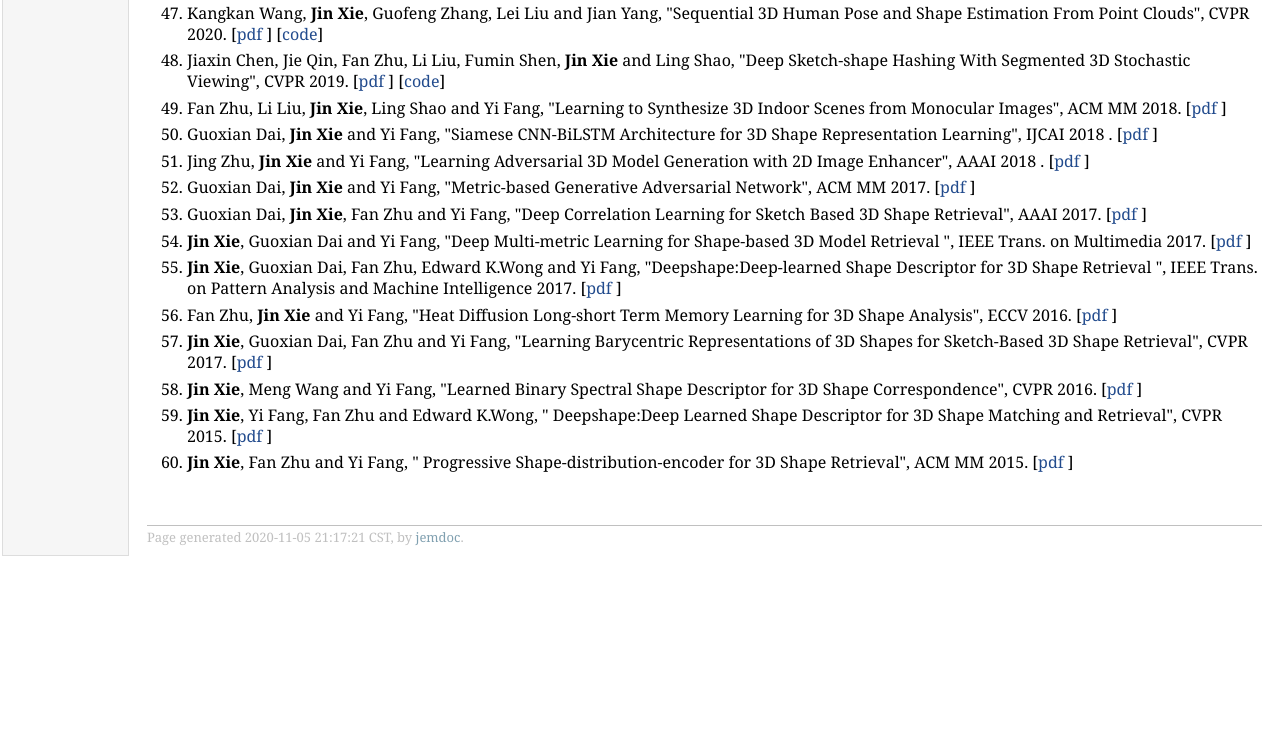
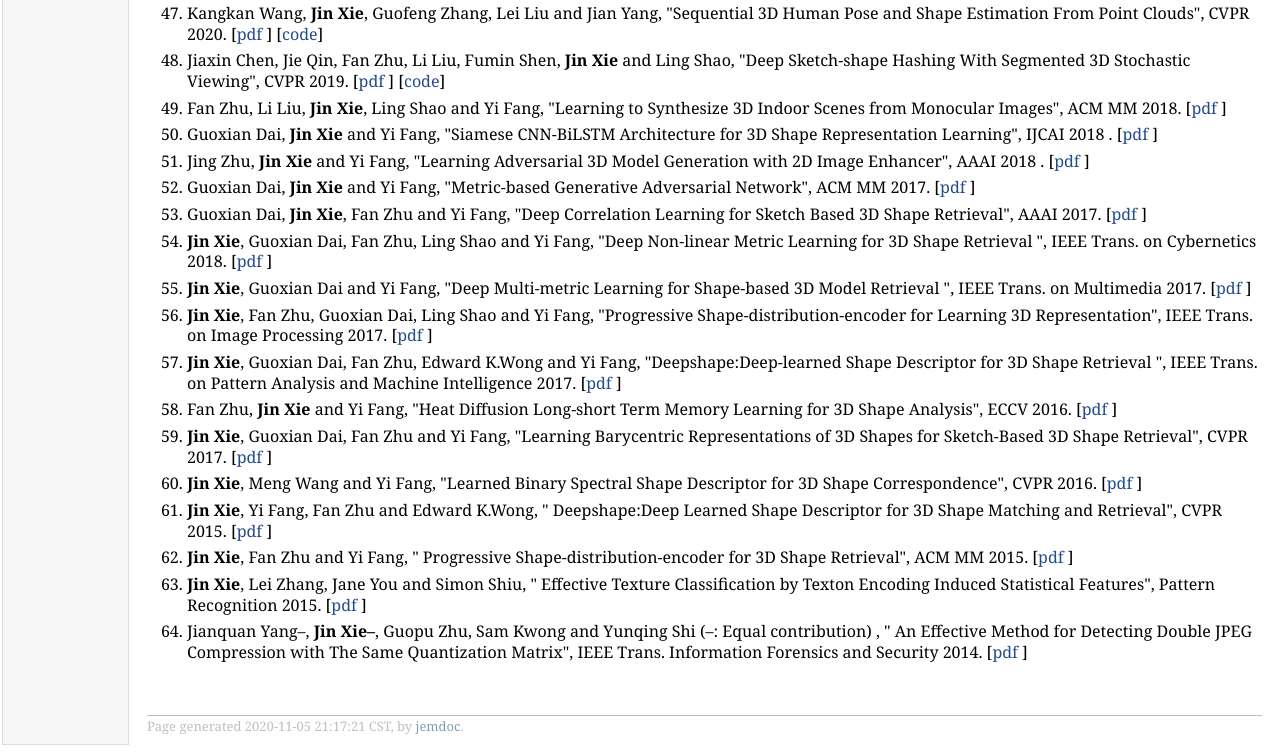
Before and after one commit to csjinxie/csjinxie.github.io, a plain HTML site: page publications.html in a window 1280 px wide. Shown: the part 2497-3252 px from the top of the page. Before the commit the page ends 3063 px from the top, so only its background shows below. Drawn offline with Linux system fonts and the light colour scheme.

Commit message:
Update publications.html

```diff
--- a/publications.html
+++ b/publications.html
@@ -171,7 +171,11 @@
 </li>
 <li><p>Guoxian Dai, <b>Jin Xie</b>, Fan Zhu and Yi Fang, "Deep Correlation Learning for Sketch Based 3D Shape Retrieval", AAAI 2017. [<a href="pdf/AAAI17.pdf">pdf</a> ]   </p>
 </li>
-<li><p><b>Jin Xie</b>, Guoxian Dai and Yi Fang, "Deep Multi-metric Learning for Shape-based 3D Model Retrieval ", IEEE Trans. on Multimedia 2017. [<a href="pdf/TPAMI17.pdf">pdf</a> ]   </p>
+<li><p><b>Jin Xie</b>, Guoxian Dai, Fan Zhu, Ling Shao  and Yi Fang, "Deep Non-linear Metric Learning for 3D Shape Retrieval ", IEEE Trans. on Cybernetics 2018. [<a href="pdf/Tcyber18.pdf">pdf</a> ]   </p>
+</li>
+<li><p><b>Jin Xie</b>, Guoxian Dai and Yi Fang, "Deep Multi-metric Learning for Shape-based 3D Model Retrieval ", IEEE Trans. on Multimedia 2017. [<a href="pdf/TMM18.pdf">pdf</a> ]   </p>
+</li>
+<li><p><b>Jin Xie</b>, Fan Zhu, Guoxian Dai, Ling Shao and Yi Fang, "Progressive Shape-distribution-encoder for Learning 3D Representation", IEEE Trans. on Image Processing 2017. [<a href="pdf/TIP17.pdf">pdf</a> ]   </p>
 </li>
 </li>
 <li><p><b>Jin Xie</b>, Guoxian Dai, Fan Zhu, Edward K.Wong and Yi Fang, "Deepshape:Deep-learned Shape Descriptor for 3D Shape Retrieval ", IEEE Trans. on Pattern Analysis and Machine Intelligence 2017. [<a href="pdf/TPAMI17.pdf">pdf</a> ]   </p>
@@ -187,8 +191,10 @@
 </li>
 <li><p><b>Jin Xie</b>, Fan Zhu and Yi Fang, " Progressive Shape-distribution-encoder for 3D Shape Retrieval", ACM MM 2015. [<a href="https://dl.acm.org/doi/pdf/10.1145/2733373.2806308">pdf</a> ]   </p>
 </li>
-
-
+<li><p><b>Jin Xie</b>, Lei Zhang, Jane You and Simon Shiu, " Effective Texture Classification by Texton Encoding Induced Statistical Features", Pattern Recognition 2015. [<a href="pdf/PR15.pdf">pdf</a> ]   </p>
+</li>
+<li><p>Jianquan Yang&ndash;, <b>Jin Xie&ndash;</b>, Guopu Zhu, Sam Kwong and Yunqing Shi (&ndash;: Equal contribution) , "  An Effective Method for Detecting Double JPEG Compression with The Same Quantization Matrix",  IEEE Trans. Information Forensics and Security 2014. [<a href="pdf/TIFS14.pdf">pdf</a> ]   </p>
+</li>
 </ol>
 
 
@@ -306,7 +312,7 @@
 <table class="imgtable"><tr><td>
 <img src="image/Tcyber18-1.png" alt="alt text" width="300px" height="190px" />&nbsp;</td>
 <td align="left"><p><font color=blue size=+0.5><b> Deep Non-linear Metric Learning for 3D Shape Retrieval     </b></font> <br /> IEEE Trans. on Cybernetics, 48(1), 412-422, 2018
-<br /> <b>Jin Xie</b>, Guoxian Dai, Fan Zhu, Ling Shao and Yi Fang <br /> [<a href="pdf/Tcyber18.pdf">pdf</a>] </p>
+<br /> <b>Jin Xie</b>, Guoxian Dai, Fan Zhu, Ling Shao  and Yi Fang <br /> [<a href="pdf/Tcyber18.pdf">pdf</a>] </p>
 </td></tr></table>
 <table class="imgtable"><tr><td>
 <img src="image/TPAMI17.png" alt="alt text" width="330px" height="190px" />&nbsp;</td>
```
